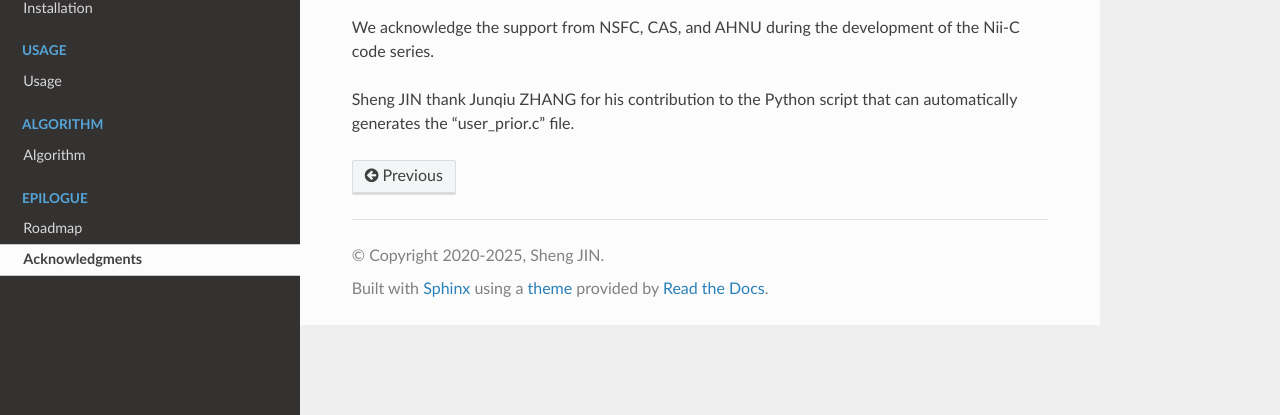
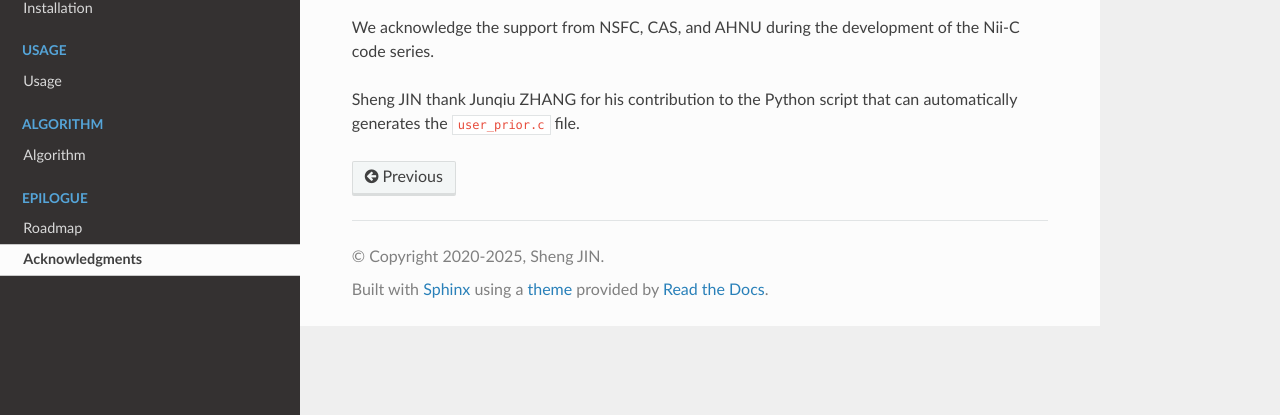
Before and after one commit to shengjin/nii-c-MAN, a Sphinx documentation site: the page built from docs/source/acknowledgments.rst, in a window 1280 px wide. Shown: the part 144-559 px from the top of the page. Built offline with Sphinx 7.4.7 and the Read the Docs theme 3.1.0, drawn with Linux system fonts in a browser that asks for light colours.

Commit message:
v1.0 finished

```diff
--- a/docs/source/acknowledgments.rst
+++ b/docs/source/acknowledgments.rst
@@ -3,4 +3,4 @@ Acknowledgments
 
 We acknowledge the support from NSFC, CAS, and AHNU during the development of the Nii-C code series.
 
-Sheng JIN thank Junqiu ZHANG for his contribution to the Python script that can automatically generates the "user_prior.c" file.
+Sheng JIN thank Junqiu ZHANG for his contribution to the Python script that can automatically generates the ``user_prior.c`` file.
```
